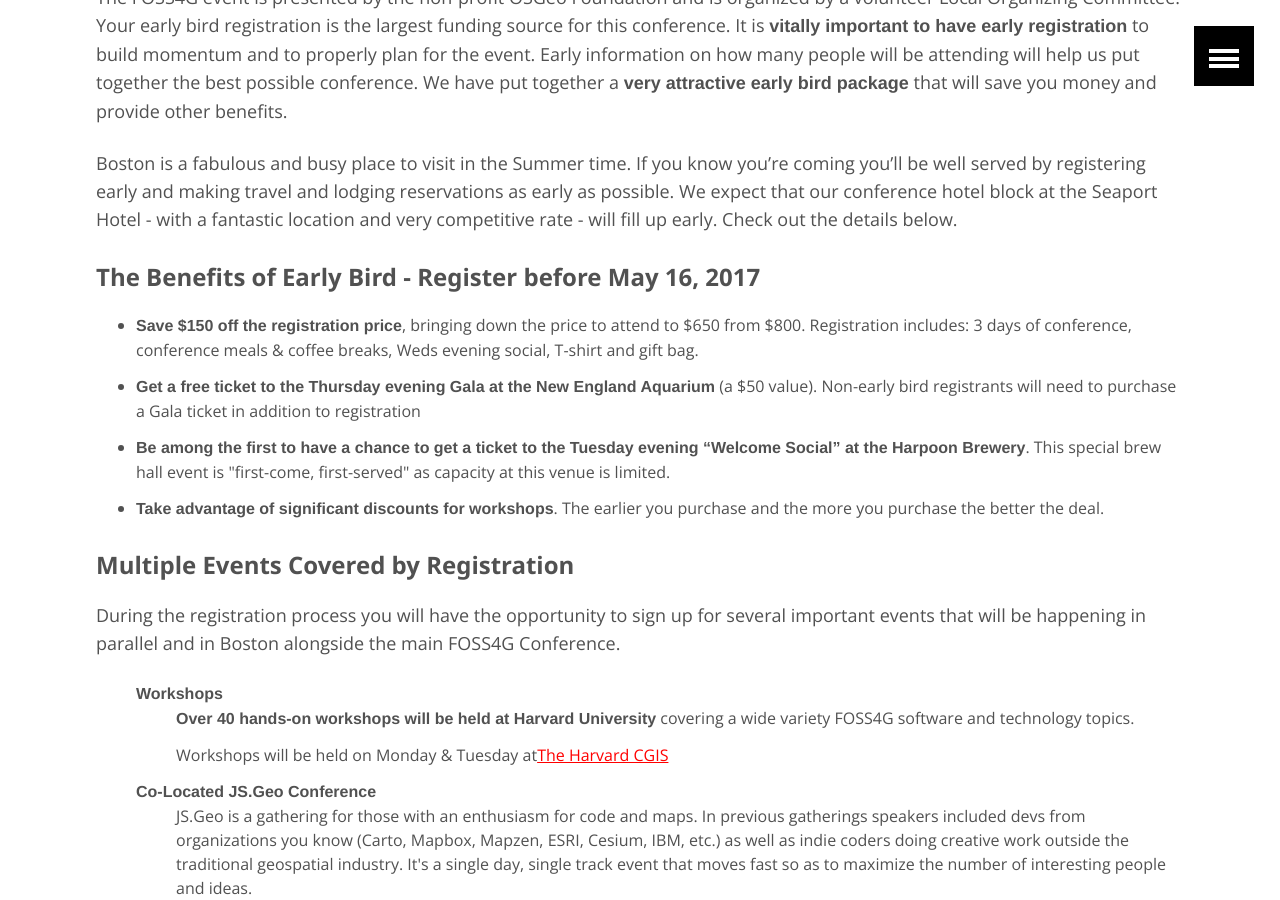
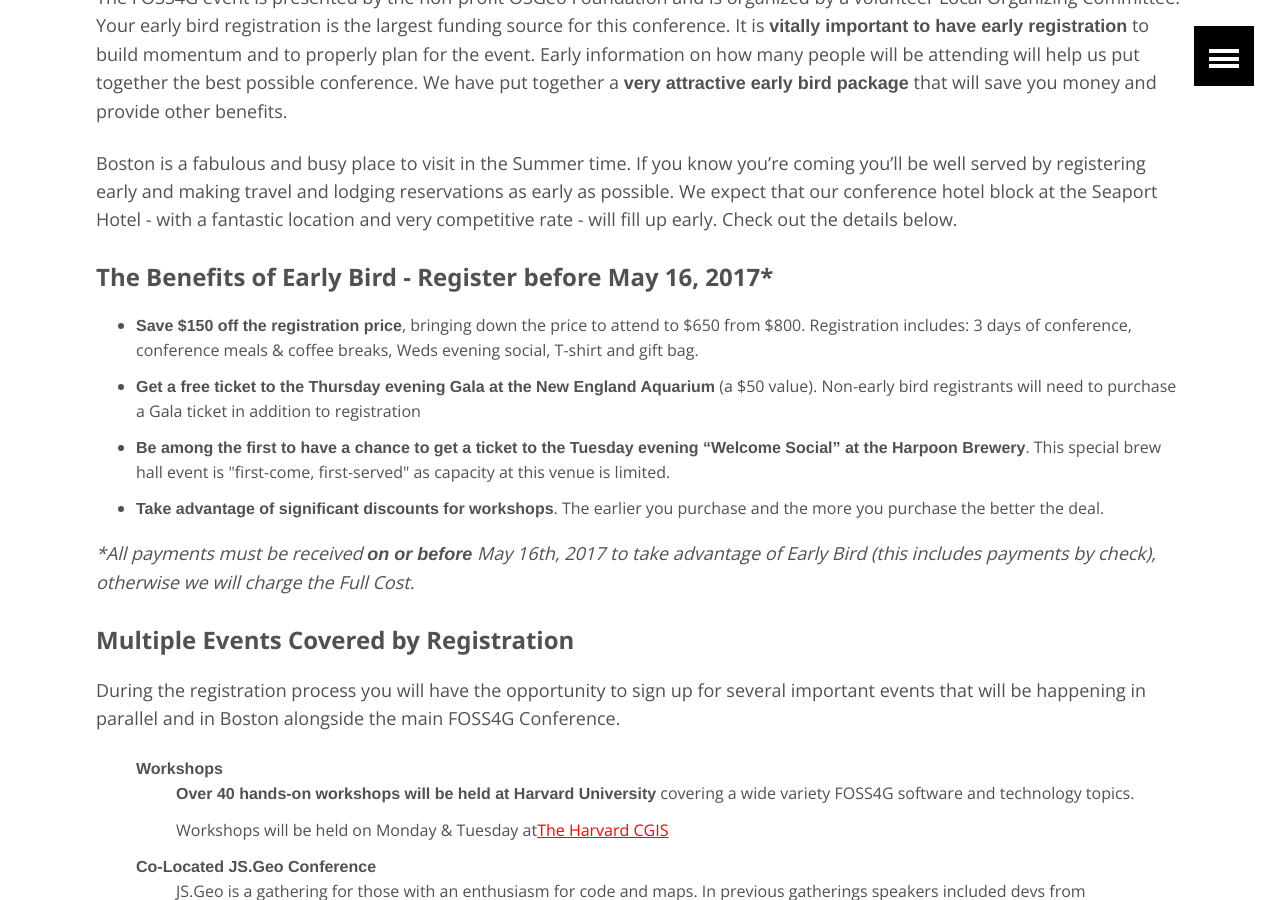
Before and after one commit to AvidGeo/foss4g2017-dev, a Jekyll site: the page built from register/index.html, in a window 1280 px wide and 900 px high, scrolled down 581 px. Built offline with Jekyll 4.4.1, drawn with Linux system fonts in a browser that asks for light colours.

Commit message:
add early bird clarification

```diff
--- a/register/index.html
+++ b/register/index.html
@@ -12,13 +12,14 @@
         will save you money and provide other benefits. </p>
     <p>Boston is a fabulous and busy place to visit in the Summer time. If you know you’re coming you’ll be well served by registering early and making travel and lodging reservations as early as possible. We expect that our conference hotel block at the
         Seaport Hotel - with a fantastic location and very competitive rate - will fill up early. Check out the details below.</p>
-    <h4>The Benefits of Early Bird - Register before May 16, 2017</h4>
+    <h4>The Benefits of Early Bird - Register before May 16, 2017*</h4>
     <ul>
         <li><strong>Save $150 off the registration price</strong>, bringing down the price to attend to $650 from $800. Registration includes: 3 days of conference, conference meals &amp; coffee breaks, Weds evening social, T-shirt and gift bag.</li>
         <li><strong>Get a free ticket to the Thursday evening Gala at the New England Aquarium</strong> (a $50 value). Non-early bird registrants will need to purchase a Gala ticket in addition to registration</li>
         <li><strong>Be among the first to have a chance to get a ticket to the Tuesday evening “Welcome Social” at the Harpoon Brewery</strong>. This special brew hall event is "first-come, first-served" as capacity at this venue is limited.</li>
         <li><strong>Take advantage of significant discounts for workshops</strong>. The earlier you purchase and the more you purchase the better the deal.</li>
     </ul>
+    <p><em>*All payments must be received <strong>on or before</strong> May 16th, 2017 to take advantage of Early Bird (this includes payments by check), otherwise we will charge the Full Cost.</em></p>
     <h4>Multiple Events Covered by Registration</h4>
     <p>During the registration process you will have the opportunity to sign up for several important events that will be happening in parallel and in Boston alongside the main FOSS4G Conference.</p>
     <ul class="nbull">
```
